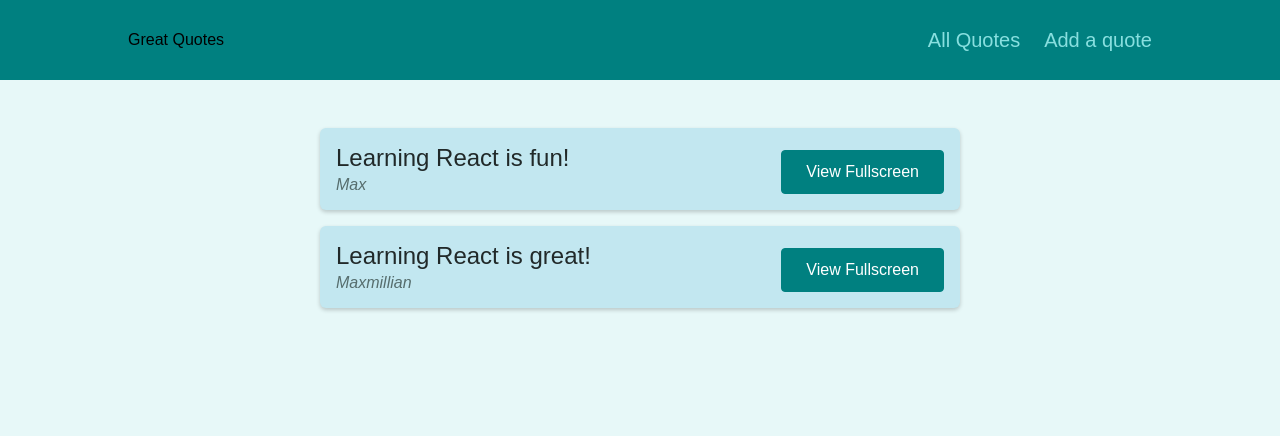
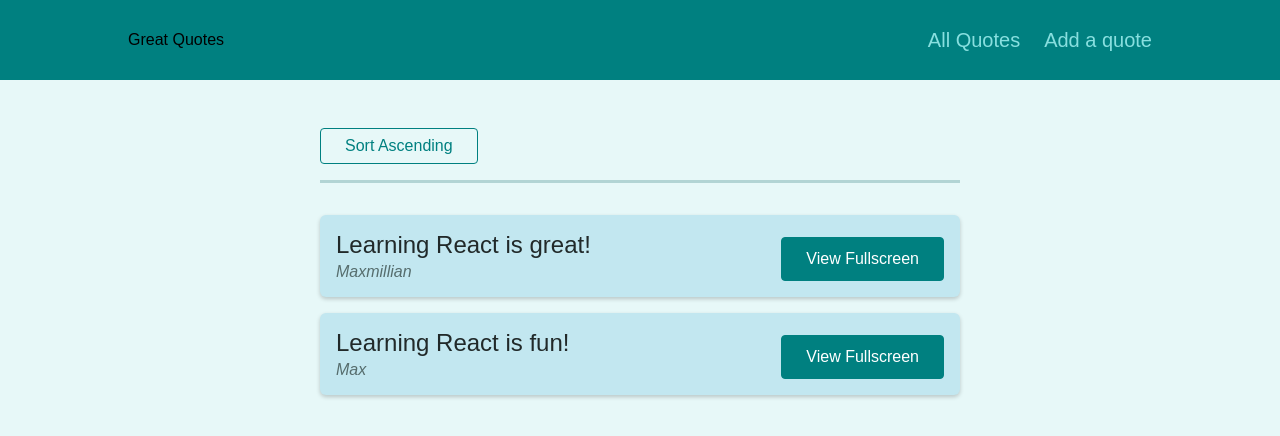
Before and after one commit to officialbidisha/QuotesDashboard, a React (Create React App) app: page / in a window 1280 px wide. Shown: the top 436 px of the page. Built offline with nearby package versions, Linux system fonts and the light colour scheme.

Commit message:
Added sorting based on id.

```diff
--- a/src/components/quotes/QuoteList.js
+++ b/src/components/quotes/QuoteList.js
@@ -1,13 +1,49 @@
-import { Fragment } from 'react';
+import { useHistory, useLocation } from "react-router-dom";
 
-import QuoteItem from './QuoteItem';
-import classes from './QuoteList.module.css';
+import { Fragment } from "react";
+
+import QuoteItem from "./QuoteItem";
+import classes from "./QuoteList.module.css";
+
+const sortQuotes = (quotes, ascending) => {
+  return quotes.sort((quoteA, quoteB) => {
+    if (ascending) {
+      return quoteA.id > quoteB.id ? 1 : -1;
+    } else {
+      return quoteA.id < quoteB.id ? 1 : -1;
+    }
+  });
+};
 
 const QuoteList = (props) => {
+  const history = useHistory();
+
+  /**
+   * Gives idea about current location
+   */
+  const location = useLocation();
+  /**
+   * Gives key value pair of the passed object
+   */
+  const queryParams = new URLSearchParams(location.search);
+
+  const isSortAscending = queryParams.get("sort") === "asc";
+
+  const sortedQuotes = sortQuotes(props.quotes, isSortAscending);
+
+  const changeSortingHandler = () => {
+    history.push("/quotes?sort=" + (isSortAscending ? "desc" : "asc"));
+  };
+
   return (
     <Fragment>
+      <div className={classes.sorting}>
+        <button onClick={changeSortingHandler}>
+          Sort {isSortAscending ? "Descending" : "Ascending"}
+        </button>
+      </div>
       <ul className={classes.list}>
-        {props.quotes.map((quote) => (
+        {sortedQuotes.map((quote) => (
           <QuoteItem
             key={quote.id}
             id={quote.id}
```
Also changed, not shown: 1 other file (tests, documents, lock files or other folders).
